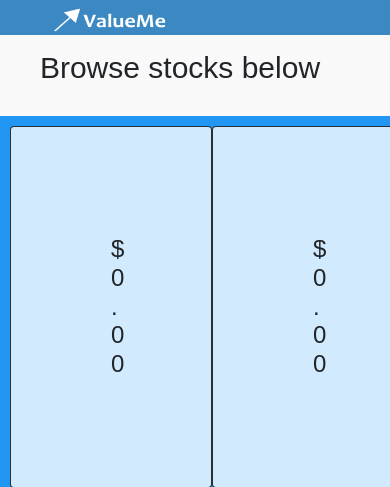
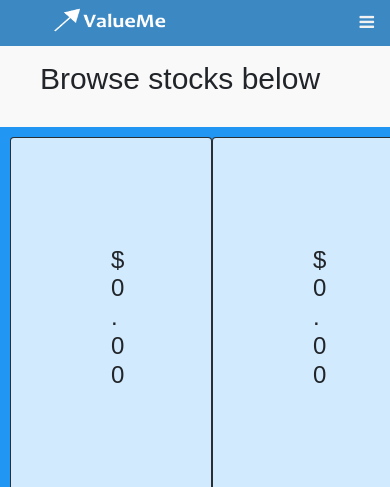
Before and after one commit to matty271828/travelbotonline, a Flask app: page /browse in a window 390 px wide. Shown: the top 487 px of the page. Run offline with Flask 2, Linux system fonts and the light colour scheme; the visitor is signed in with stand-in values (Sample User, id 1); data that the repository does not hold is empty; some libraries are stand-ins or nearby versions.

Commit message:
Made navbar responsive to screen size when logged in

```diff
--- a/run_sql.py
+++ b/run_sql.py
@@ -6,7 +6,7 @@ import psycopg2.extras as ext
 
 # Set environment variable
 # Set manually as 'dev' to run from local database
-ENV = 'prod'
+ENV = 'dev'
 # Run local database
 if ENV == 'dev':
     DATABASE_URL = os.environ.get('local_database_url')
--- a/templates/layout.html
+++ b/templates/layout.html
@@ -33,6 +33,8 @@
     <a href="/browse">Browse</a>
     <a href="#watchlist">Watchlist</a>
     <a class = "rhs" href="/logout">Logout</a>
+    <a href="javascript:void(0);" class="icon" onclick="myFunction()">
+      <i class="fa fa-bars"></i>
     {% else %}
     <a class = "rhs" href="/login">Login</a>
     <a class = "rhs" href="/register">Register</a>
```
Also changed, not shown: 3 other files.
